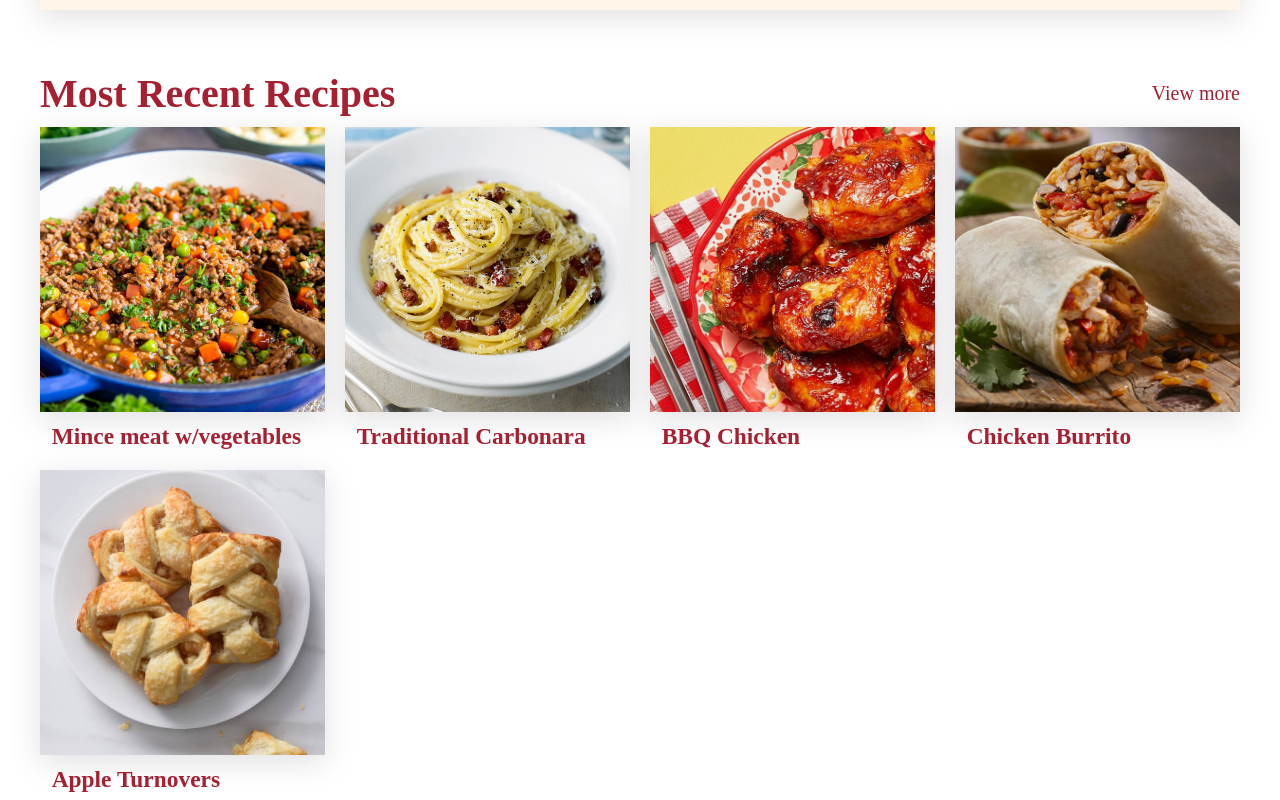
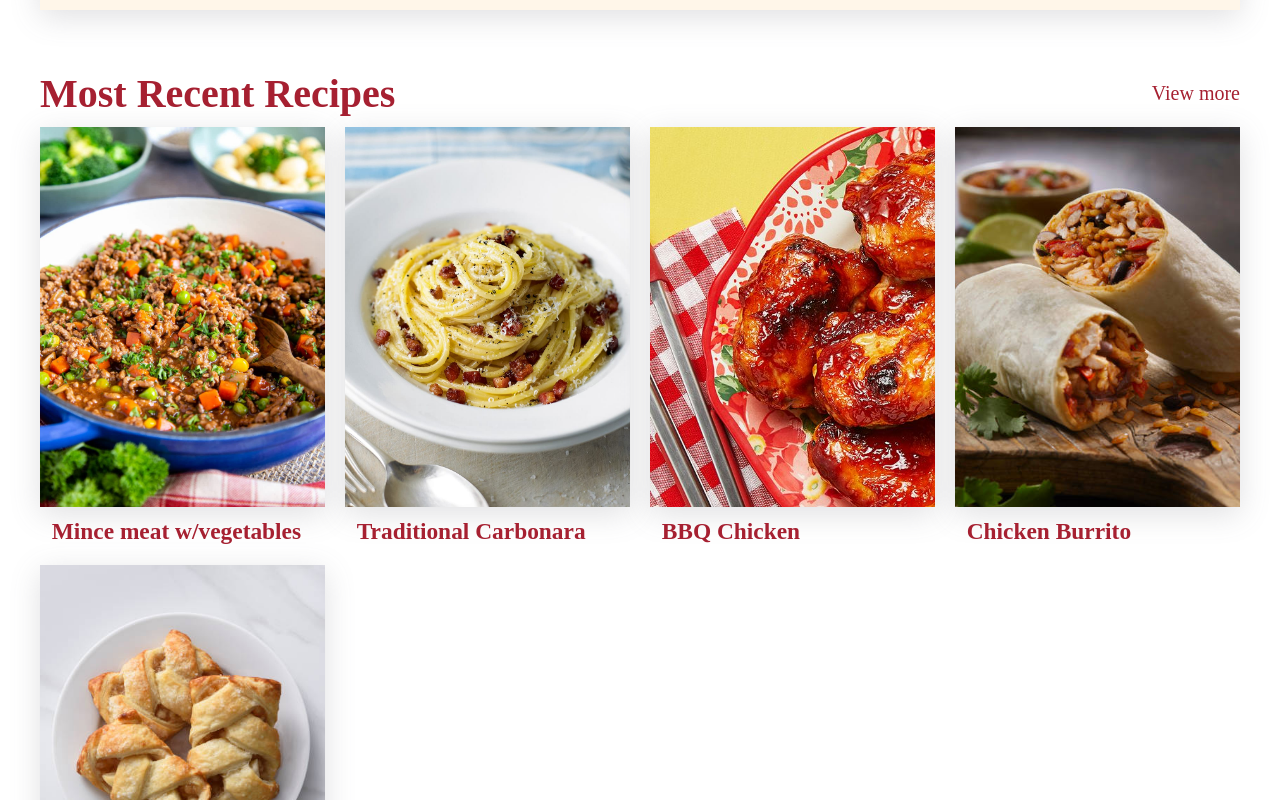
Before and after one commit to XicoCorreia/RecipeWebsite, an Angular app: page / in a window 1280 px wide. Shown: the part 1280-2080 px from the top of the page. Built offline with nearby package versions, Linux system fonts and the light colour scheme.

Commit message:
fix: routing + ref:category-page

```diff
--- a/src/app/app-routing.module.ts
+++ b/src/app/app-routing.module.ts
@@ -11,7 +11,7 @@ import { SubcategoryPageComponent } from './subcategory-page/subcategory-page.co
 const routes: Routes = [
   {path: '', component:HomeComponent},
   {path: 'recipes/:id', component:RecipePageComponent},
-  {path: 'about-us', component:AboutusComponent},
+  {path: 'about-me', component:AboutusComponent},
   {path: 'recipes', component:RecipesComponent},
   {path: 'recipes-index', component:CategoriesComponent},
   {path: ':name', component:CategoryPageComponent},
--- a/src/app/category-page/category-page.component.css
+++ b/src/app/category-page/category-page.component.css
@@ -4,10 +4,17 @@
     max-width: 1200px;
 }
 
+
 #primary{
     position: flex;
     margin-bottom: 2em;
     height: 325px;
+    background-color: rgb(255,240,219,0.3);
+    padding: 1.5em;
+}
+
+p {
+    margin-top: 0.5em ;
 }
 
 #primary-image{
@@ -43,13 +50,7 @@
 }
 
 .section{
-    margin:1em auto 3em auto;
-}
-
-.even-section{
-    padding: 1em;
-    background-color: rgb(255,240,219,0.6);
-    box-shadow: rgba(100, 100, 111, 0.2) 0px 7px 29px 0px;
+    margin: 2em auto 3em auto;
 }
 
 .grid-container {
@@ -85,7 +86,7 @@ a {
 }
 
 .secondary-image {
-    aspect-ratio : 1 / 1;
+    aspect-ratio : 0.75 / 1;
     width: 100%;
     object-fit: cover;
     object-position: 0%;
--- a/src/app/header/header.component.html
+++ b/src/app/header/header.component.html
@@ -18,11 +18,11 @@
                   </div>
             </li>
             <li>
-                <a href="#" class="navb" routerLink="/lunch">Lunch</a>
+                <a href="#" class="navb" routerLink="/lunch-recipes">Lunch</a>
             </li>
             <li>
                 <div class="dropdown">
-                    <a href="#" class="navb" routerLink="/dessert">Dessert
+                    <a href="#" class="navb" routerLink="/dessert-recipes">Dessert
                         <svg width="16" height="16" viewBox="0 0 24 24" fill="none" xmlns="http://www.w3.org/2000/svg">
                         <path d="M19 9L12 16L5 9" stroke="black" stroke-width="2" stroke-linecap="round" stroke-linejoin="round"/>
                     </svg></a>
@@ -32,7 +32,7 @@
                   </div>
             </li>
             <li>
-                <a href="#" class="navb" routerLink="/about-us">About Me</a>
+                <a href="#" class="navb" routerLink="/about-me">About Me</a>
             </li>
         </ul>
     </nav>
--- a/src/app/home/home.component.css
+++ b/src/app/home/home.component.css
@@ -81,6 +81,14 @@ article {
     box-shadow: rgba(100, 100, 111, 0.2) 0px 7px 29px 0px;
 }
 
+.secondary-image-recipes {
+    aspect-ratio : 0.75 / 1;
+    width: 100%;
+    object-fit: cover;
+    object-position: 0%;
+    box-shadow: rgba(100, 100, 111, 0.2) 0px 7px 29px 0px;
+}
+
 h3 {
     padding-top: 0.25em;
     padding-left: 0.5em;
--- a/src/app/home/home.component.html
+++ b/src/app/home/home.component.html
@@ -33,7 +33,7 @@
             <div *ngFor="let rr of recent_recipes  | slice:0:8">
                 <article>
                     <a [routerLink]="'/recipes/' + rr.id">
-                    <img src="{{rr.imageUrl}}" alt= rr.name class="secondary-image">
+                    <img src="{{rr.imageUrl}}" alt= rr.name class="secondary-image-recipes">
                     <h3> {{rr.name}} </h3>
                     </a>
                 </article>
--- a/src/app/recipes/recipes.component.css
+++ b/src/app/recipes/recipes.component.css
@@ -21,7 +21,7 @@ article {
 }
 
 .secondary-image {
-    aspect-ratio : 1 / 1;
+    aspect-ratio : 0.75 / 1;
     width: 100%;
     object-fit: cover;
     object-position: 0%;
--- a/src/app/subcategory-page/subcategory-page.component.css
+++ b/src/app/subcategory-page/subcategory-page.component.css
@@ -56,7 +56,7 @@ article {
 }
 
 .secondary-image {
-    aspect-ratio : 1 / 1;
+    aspect-ratio : 0.75 / 1;
     width: 100%;
     object-fit: cover;
     object-position: 0%;
```
